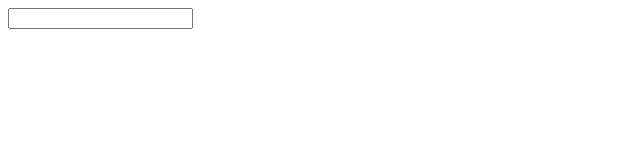
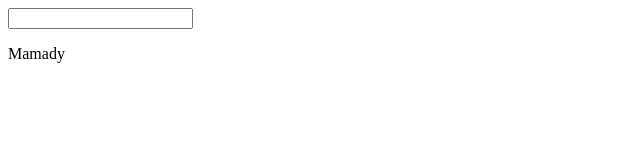
Before and after one commit to mamady310/angular2020, an Angular app: page / in a window 1280 px wide. Shown: the top 160 px of the page, without its empty margins (0-640 px from the left). Built offline with nearby package versions, Linux system fonts and the light colour scheme.

Commit message:
changed variable from title to name to match data binding in htl file

```diff
--- a/src/app/app.component.html
+++ b/src/app/app.component.html
@@ -1,2 +1,2 @@
 <input type="text">
-<p>   {{ name }}</p>
+<p>{{ name }}</p>
--- a/src/app/app.component.ts
+++ b/src/app/app.component.ts
@@ -6,5 +6,5 @@ import { Component } from '@angular/core';
   styleUrls: ['./app.component.css']
 })
 export class AppComponent {
-  title = 'angular2020';
+  name = 'Mamady';
 }
```
